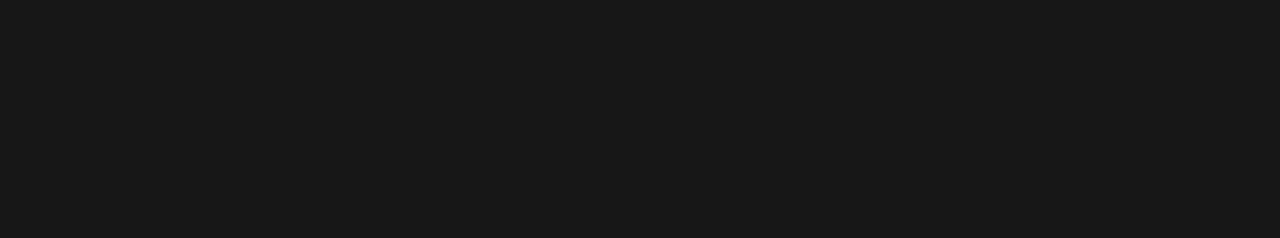
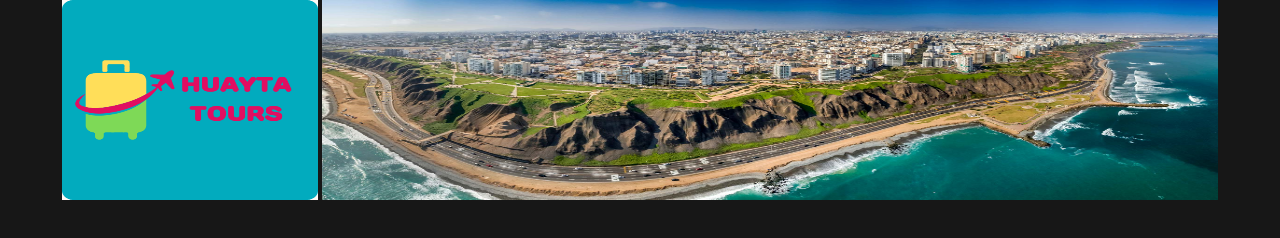
Before and after one commit to BrayanCordova1/Proyecto-de-Viajes, a plain HTML site: page Páginas/Nosotros.html in a window 1280 px wide. Drawn offline with Linux system fonts and the light colour scheme; files that its build step writes are made by us from their sources.

Commit message:
imagenes

```diff
--- a/Páginas/Nosotros.html
+++ b/Páginas/Nosotros.html
@@ -7,8 +7,18 @@
         <title>Lima Travel</title>
         <link rel="icon" type="image/png" href="imagenes/logopagina.png">
         <link rel="stylesheet" href="index.css">
+        <style>
+            div {
+                text-align: center;
+            }
+        </style>
     </head>
     <body>
+        <div>
+
+            <img src="../imagenes/Logo.png" width="20%" height="200xp">
+            <img src="../imagenes/Banner.jpg" width="70%" height="200xp">
+        </div>
 
     </body>
 </html>
```
